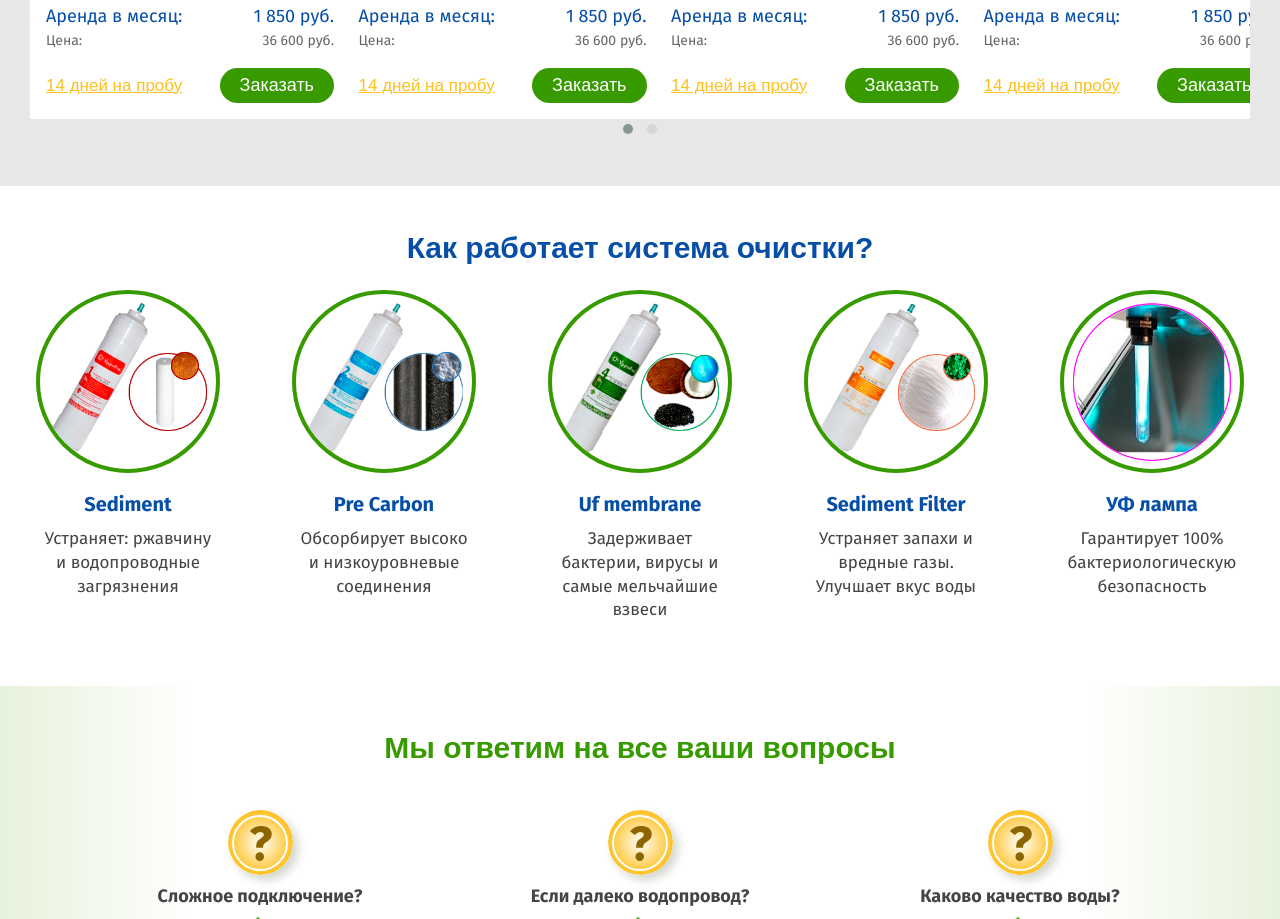
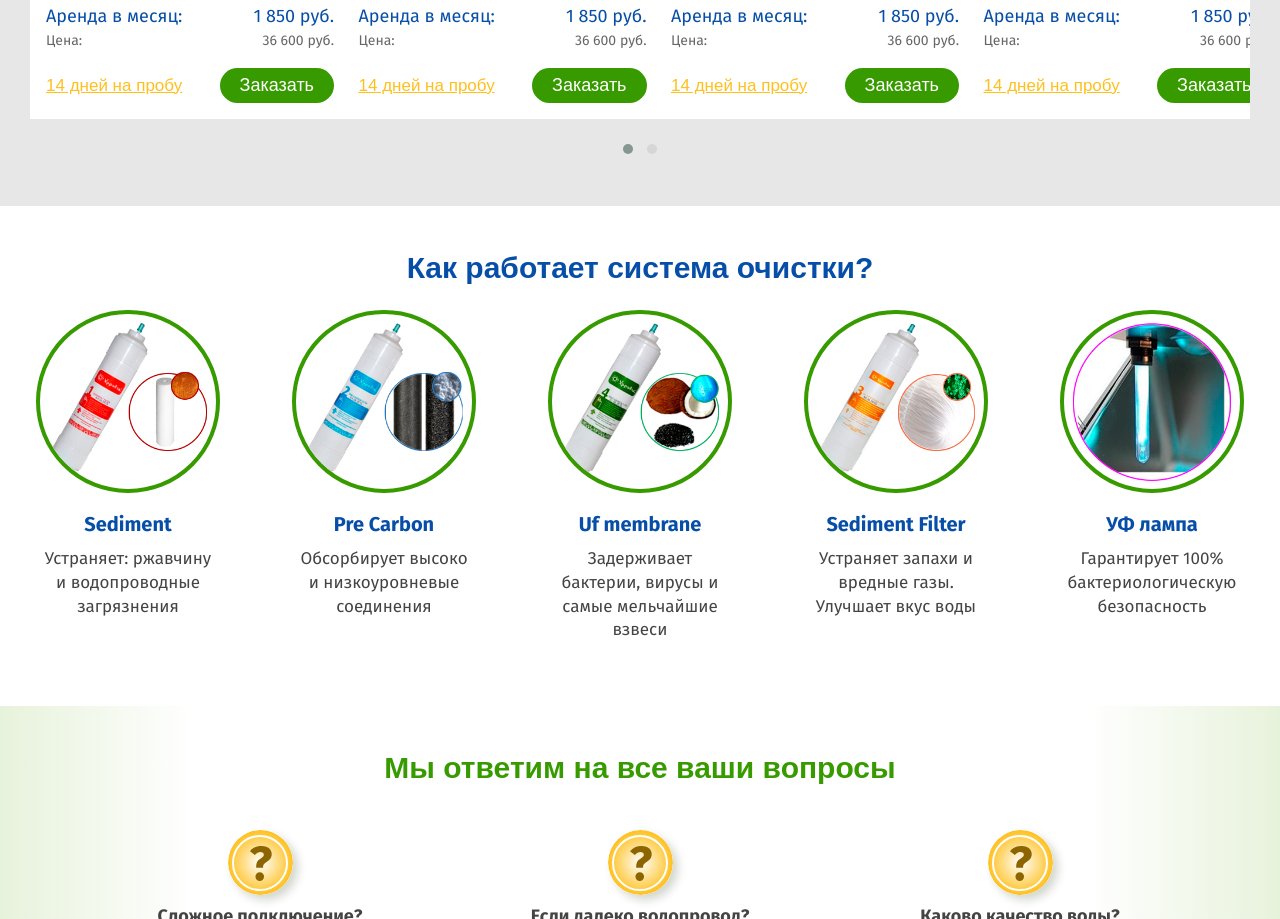
Before and after one commit to jurasiq/inlinewater, a plain HTML site: page index.html in a window 1280 px wide. Shown: the part 2282-3201 px from the top of the page. Drawn offline with Linux system fonts and the light colour scheme; a web font is replaced by a local one.

Commit message:
Slider layout

```diff
--- a/sass/_catalog.sass
+++ b/sass/_catalog.sass
@@ -74,3 +74,5 @@
 				span
 					font-size: 5rem
 					color: $dark-blue
+		.owl-dots
+			margin-top: 2rem
```
Also changed, not shown: css/main.css, css/main.min.css, 2 other files.
